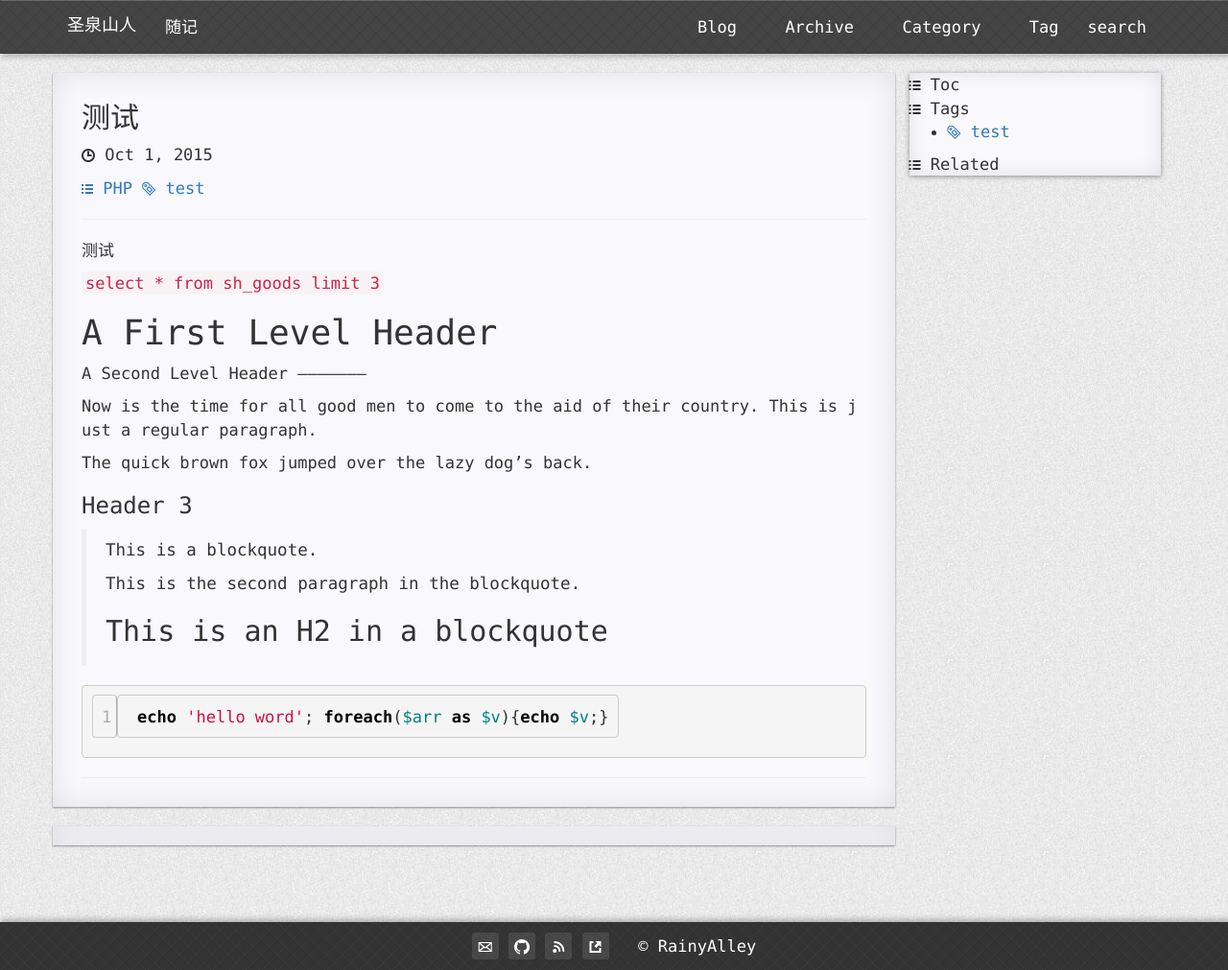
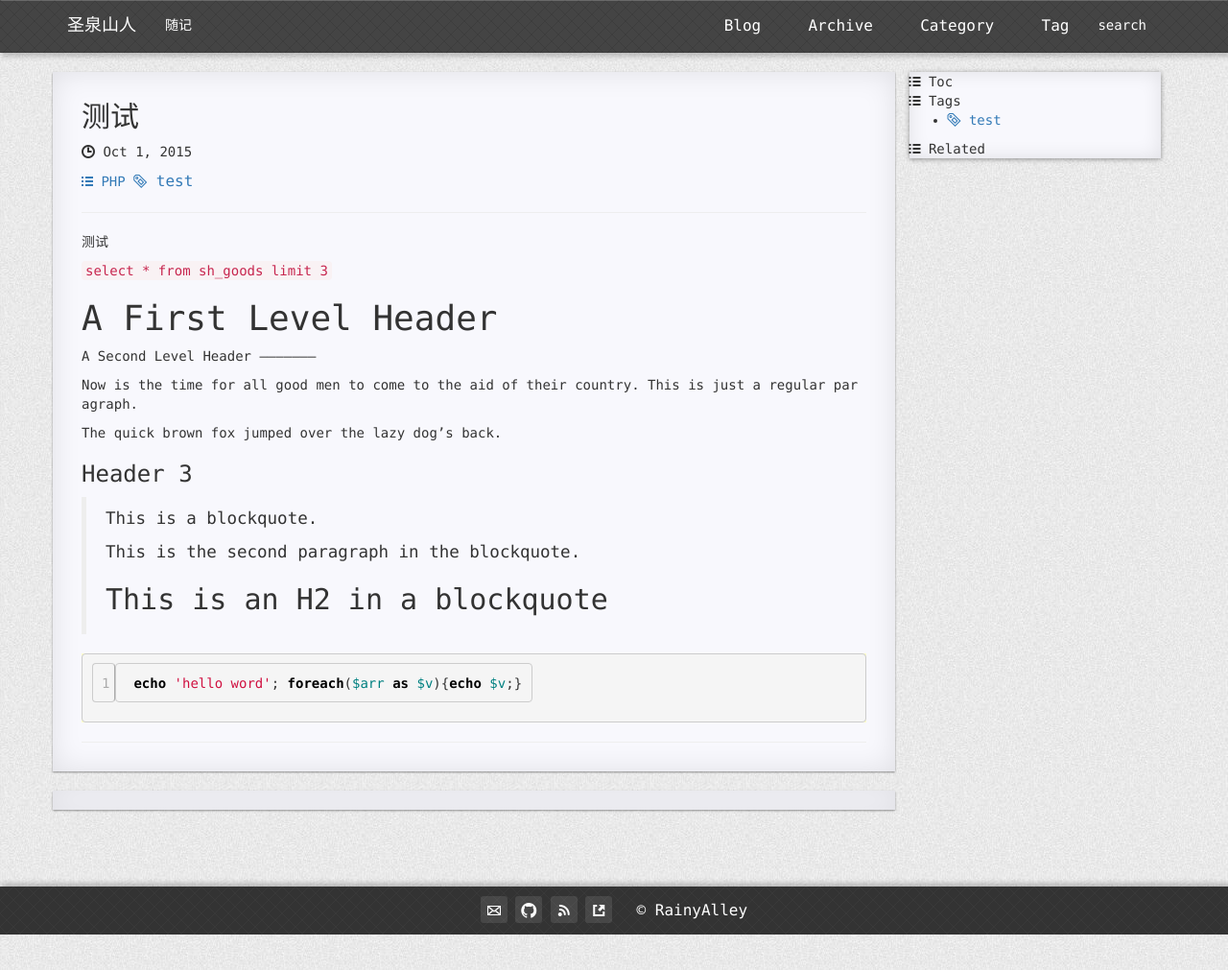
Before and after one commit to myyphp/myyphp-myyphp.github.io, a Jekyll site: the page built from _posts/2015-10-01-first-blog.md, in a window 1280 px wide. Shown: the whole page at 96% size. Built offline with Jekyll 4.4.1, drawn with Linux system fonts in a browser that asks for light colours; nearby versions of some CDN libraries; Markdown is read by kramdown in place of the engine named in the settings; comment, search, counter and statistics services are not loaded.

Commit message:
change stylee.css font-size of body to 14px,and add font size 16ox where class is  .word-keep

```diff
--- a/static/css/style.css
+++ b/static/css/style.css
@@ -115,7 +115,7 @@ body,code,pre{
 }
 
 body,.sheet,pre,code{
-    font-size: 17px;
+    font-size: 14px;
 }
 
 
@@ -198,6 +198,7 @@ a:active {text-decoration: none}	/* 选定的链接 */
 .word-keep{
     display: inline-block;
     word-break: keep-all;
+    font-size: 16px;
 }
 
 .rectangle{
```
